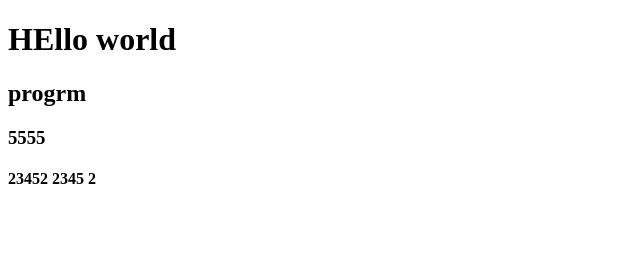
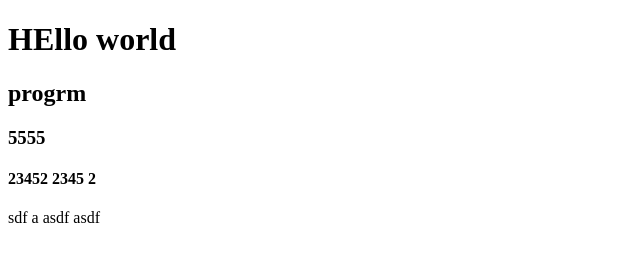
Before and after one commit to ilnurmuha/test4, a plain HTML site: page index.html in a window 1280 px wide. Shown: the whole page, without its empty margins (0-640 px from the left). Drawn offline with Linux system fonts and the light colour scheme.

Commit message:
feature commi two

```diff
--- a/index.html
+++ b/index.html
@@ -13,5 +13,7 @@
 	<h3>5555</h3>
 
 	<h4>23452 2345 2</h4>
+
+	<p>sdf a asdf  asdf </p>
 </body>
 </html>
```
